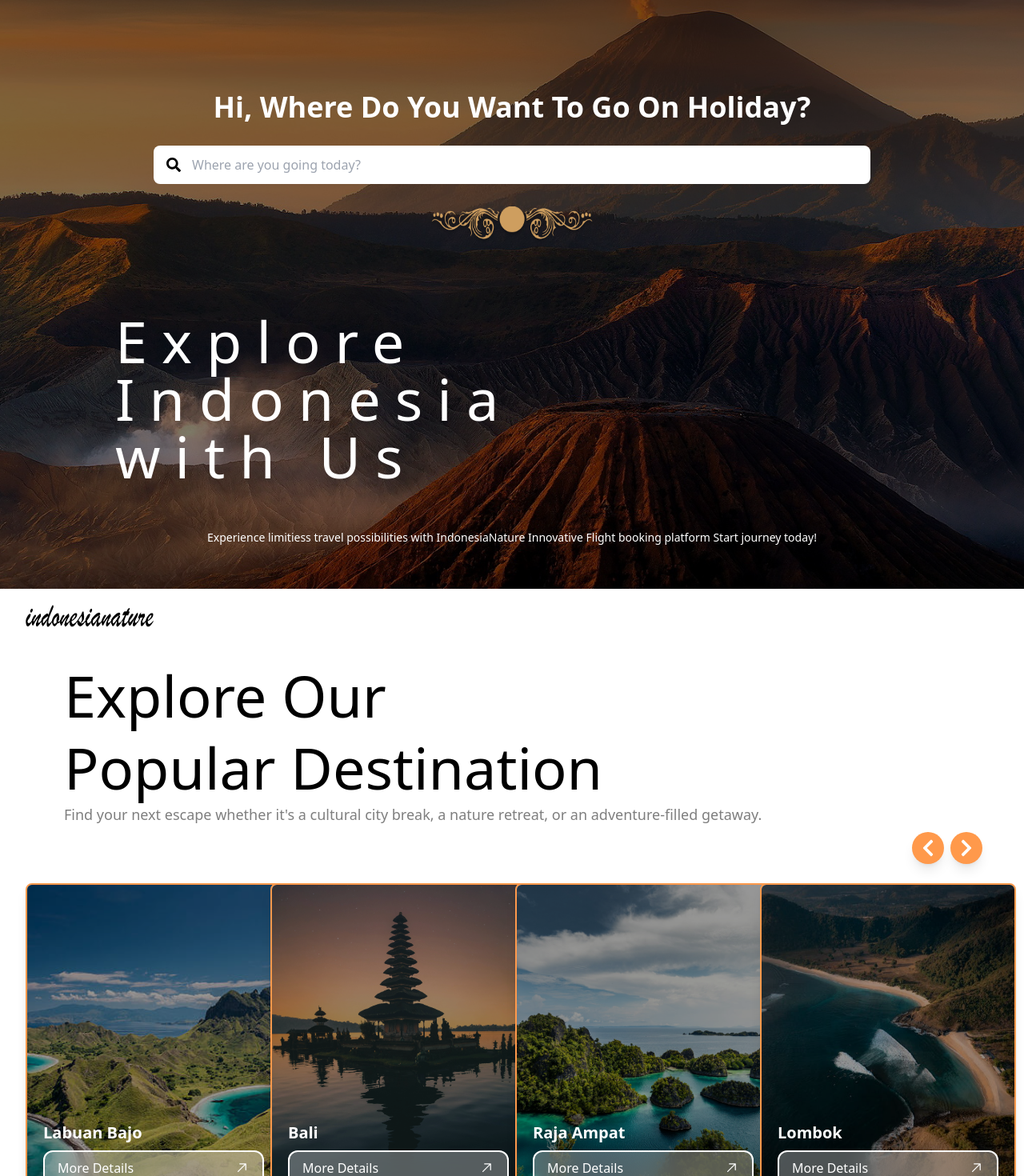
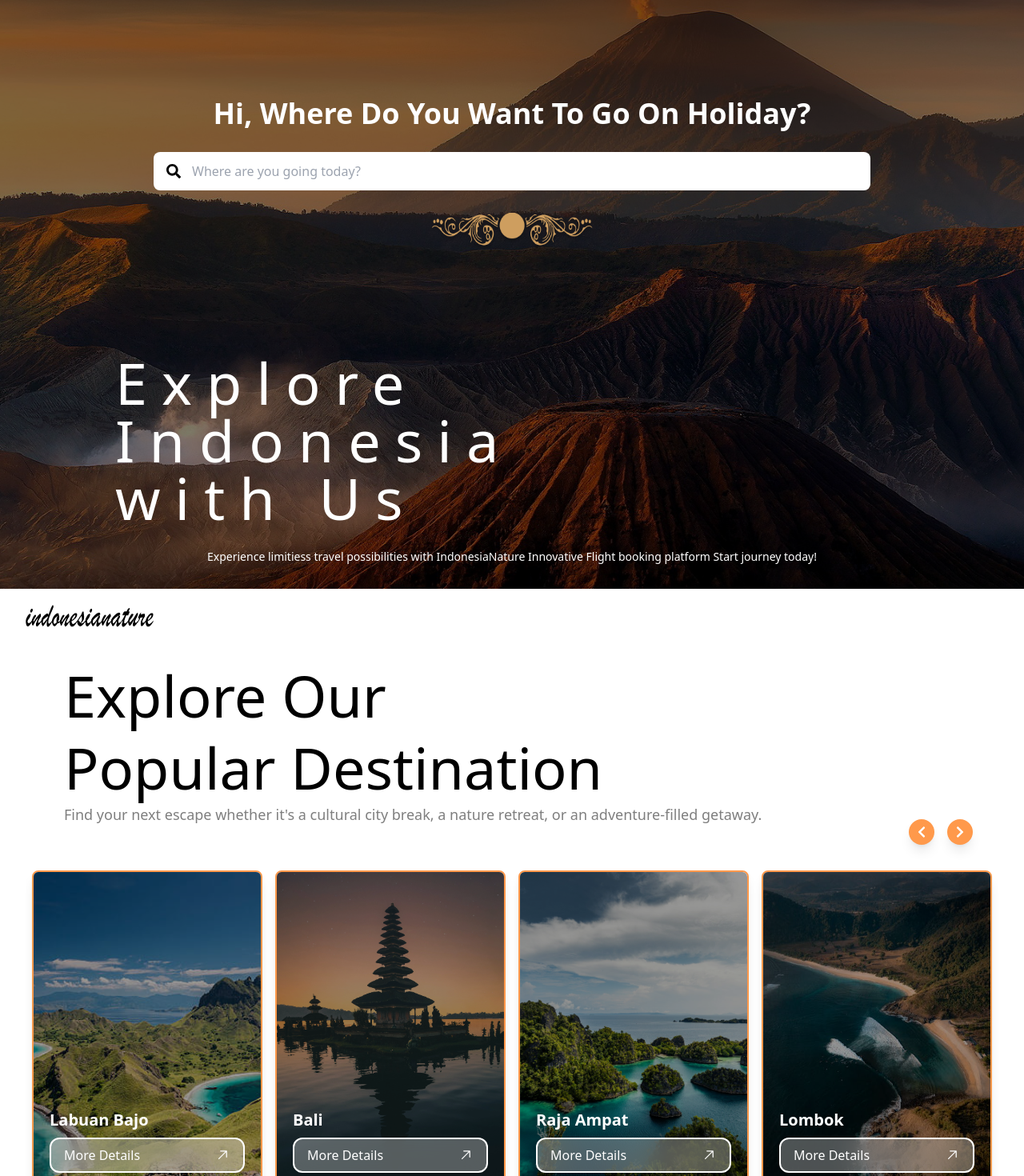
Before and after one commit to Dwiky-rg/travelntourism, a React (Vite) app: page / in a window 1280 px wide. Shown: the part 64-1534 px from the top of the page at 80% size. Built offline with nearby package versions, Linux system fonts and the light colour scheme.

Commit message:
tamh=ahin slider

```diff
--- a/package.json
+++ b/package.json
@@ -15,6 +15,8 @@
     "react-icons": "^5.3.0",
     "react-intersection-observer": "^9.13.1",
     "react-scroll": "^1.9.0",
+    "react-slick": "^0.30.2",
+    "react-slider": "^2.0.6",
     "slick-carousel": "^1.8.1",
     "swiper": "^11.1.14"
   },
--- a/src/Destination.jsx
+++ b/src/Destination.jsx
@@ -1,4 +1,7 @@
 import React from "react";
+import Slider from "react-slick";
+import "slick-carousel/slick/slick.css";
+import "slick-carousel/slick/slick-theme.css";
 import Logo from "../src/assets/Logo Hitam.png";
 import { GoArrowUpRight } from "react-icons/go";
 import { FaChevronLeft, FaChevronRight } from "react-icons/fa";
@@ -17,13 +20,69 @@ const scrollToHome = () => {
   }
 };
 
-// Data card untuk destinasi populer
+const settings = {
+  dots: true,
+  infinite: true,
+  speed: 500,
+  slidesToShow: 4,
+  slidesToScroll: 1,
+  responsive: [
+    {
+      breakpoint: 1024,
+      settings: {
+        slidesToShow: 3,
+      },
+    },
+    {
+      breakpoint: 768,
+      settings: {
+        slidesToShow: 2,
+      },
+    },
+    {
+      breakpoint: 480,
+      settings: {
+        slidesToShow: 1,
+      },
+    },
+  ],
+  nextArrow: <NextArrow />,
+  prevArrow: <PrevArrow />,
+};
+
 const destinations = [
   { id: 1, image: Card1, title: "Labuan Bajo", description: "Labuan Bajo" },
   { id: 2, image: Card2, title: "Bali", description: "Bali" },
   { id: 3, image: Card3, title: "Raja Ampat", description: "Raja Ampat" },
   { id: 4, image: Card4, title: "Lombok", description: "Lombok" },
+  { id: 5, image: Card4, title: "Lombok", description: "Lombok" },
+  { id: 6, image: Card4, title: "Lombok", description: "Lombok" },
+  { id: 7, image: Card4, title: "Lombok", description: "Lombok" },
 ];
+
+function NextArrow(props) {
+  const { onClick } = props;
+  return (
+    <button
+      className="absolute top-[-15px] lg:top-[-40px] right-3 lg:right-8 p-2 bg-[#FF994B] rounded-full text-white shadow-lg hover:bg-[#e98840]"
+      onClick={onClick}
+    >
+      <FaChevronRight />
+    </button>
+  );
+}
+
+function PrevArrow(props) {
+  const { onClick } = props;
+  return (
+    <button
+      className="absolute top-[-15px] lg:top-[-40px]  right-14 lg:right-20 p-2 bg-[#FF994B] rounded-full text-white shadow-lg hover:bg-[#e98840]"
+      onClick={onClick}
+    >
+      <FaChevronLeft />
+    </button>
+  );
+}
 
 function Destination() {
   return (
@@ -37,9 +96,7 @@ function Destination() {
       >
         <img src={Logo} alt="Logo indonesianature" className="w-40 h-7" />
       </div>
-
-      {/* Teks besar dan teks paragraf di bawah logo */}
-      <div className="mt-16 md:mt-20 px-4 md:px-12">
+      <div className="mt-20 px-4 md:px-12">
         <h1 className="text-5xl md:text-7xl lg:leading-tight">
           Explore Our <br /> Popular Destination
         </h1>
@@ -49,46 +106,32 @@ function Destination() {
         </p>
       </div>
 
-      {/* Tombol ikon untuk navigasi kiri dan kanan di atas kanan konten utama */}
-      <div className="flex justify-end items-center mt-6 lg:mt-2 space-x-2 pr-2 lg:pr-5">
-        <button className="p-2 bg-[#FF994B] rounded-full text-white shadow-lg hover:bg-[#e98840]">
-          <FaChevronLeft className="w-6 h-6" />
-        </button>
-        <button className="p-2 bg-[#FF994B] rounded-full text-white shadow-lg hover:bg-[#e98840]">
-          <FaChevronRight className="w-6 h-6" />
-        </button>
-      </div>
-
-      {/* Konten utama dengan mapping untuk card */}
-      <div className="mt-4 lg:mt-6 grid grid-cols-1 md:grid-cols-2 lg:grid-cols-4 gap-2 justify-center">
+      <Slider {...settings} className="mt-8">
         {destinations.map((destination) => (
-          <div
-            key={destination.id}
-            className="relative w-80 h-[350px] lg:h-[400px] bg-white rounded-lg shadow-lg overflow-hidden border-2 border-[#FF994B] mx-auto"
-          >
-            {/* Gambar yang memenuhi seluruh card */}
+          <div key={destination.id} className="flex justify-center px-2">
+            {" "}
+            {/* Adjusted padding */}
+            <div className="relative w-full max-w-[350px] h-[320px] lg:h-[400px] bg-white rounded-lg shadow-lg overflow-hidden border-2 border-[#FF994B] mt-6">
+              {" "}
+              {/* Using max-width */}
               <img
                 src={destination.image}
                 alt={destination.title}
                 className="absolute inset-0 w-full h-full object-cover"
               />
-
-            {/* Overlay untuk latar belakang teks dan tombol */}
               <div className="absolute inset-0 bg-black bg-opacity-40 flex flex-col justify-end p-5">
-              {/* Teks deskripsi di atas tombol */}
                 <h3 className="text-xl font-bold text-white mb-2">
                   {destination.title}
                 </h3>
-
-              {/* Tombol dengan ikon di sebelah kanan */}
                 <button className="w-full bg-white bg-opacity-30 backdrop-blur-lg text-white px-4 py-2 rounded-xl border-2 border-white flex items-center justify-between hover:bg-opacity-40">
                   <span className="text-left">More Details</span>
                   <GoArrowUpRight className="w-5 h-5" />
                 </button>
               </div>
             </div>
+          </div>
         ))}
-      </div>
+      </Slider>
     </section>
   );
 }
--- a/src/Home.jsx
+++ b/src/Home.jsx
@@ -4,7 +4,7 @@ import Batik from "../src/assets/Batik.png";
 
 const Home = () => {
   return (
-    <section className="relative min-h-[85vh] flex flex-col items-center text-white px-10 lg:px-20">
+    <section className="relative min-h-screen flex flex-col items-center text-white px-8 py-2">
       {/* Teks Salam */}
       <h1 className="text-2xl lg:text-4xl font-bold mt-16 lg:mt-28 text-center">
         Hi, Where Do You Want To Go On Holiday?
@@ -29,14 +29,14 @@ const Home = () => {
       </div>
 
       {/* Teks Eksplorasi di sebelah kiri */}
-      <div className="w-full lg:w-auto lg:absolute lg:left-36 lg:top-1/2 text-left mt-12">
+      <div className="w-full lg:w-auto lg:absolute lg:left-36 lg:top-1/2 text-left mt-10">
         <h2 className="text-5xl lg:text-7xl tracking-[0.25em] font-thin">
           Explore <br /> Indonesia <br /> with Us
         </h2>
       </div>
 
       {/* Teks kecil di bagian bawah, seperti footer */}
-      <p className="absolute bottom-0 w-full text-sm text-white text-center px-8">
+      <p className="absolute bottom-24 w-full text-sm text-white text-center px-8">
         Experience limitiess travel possibilities with IndonesiaNature
         Innovative Flight booking platform Start journey today!
       </p>
--- a/src/Navbar.jsx
+++ b/src/Navbar.jsx
@@ -8,8 +8,8 @@ const Navbar = () => {
   const [isMenuOpen, setIsMenuOpen] = useState(false);
 
   return (
-    <nav className="bg-transparent">
-      <div className="container mx-auto px-8 py-4 flex items-center justify-between">
+    <nav className="bg-transparent ">
+      <div className="px-8 py-4 flex items-center justify-between">
         {/* Logo */}
         <div>
           <img src={Logo} alt="Logo indonesianature" className="w-40 h-7" />
```
Also changed, not shown: 1 other file (tests, documents, lock files or other folders). Lines whose indentation alone changed are shown as unchanged.
